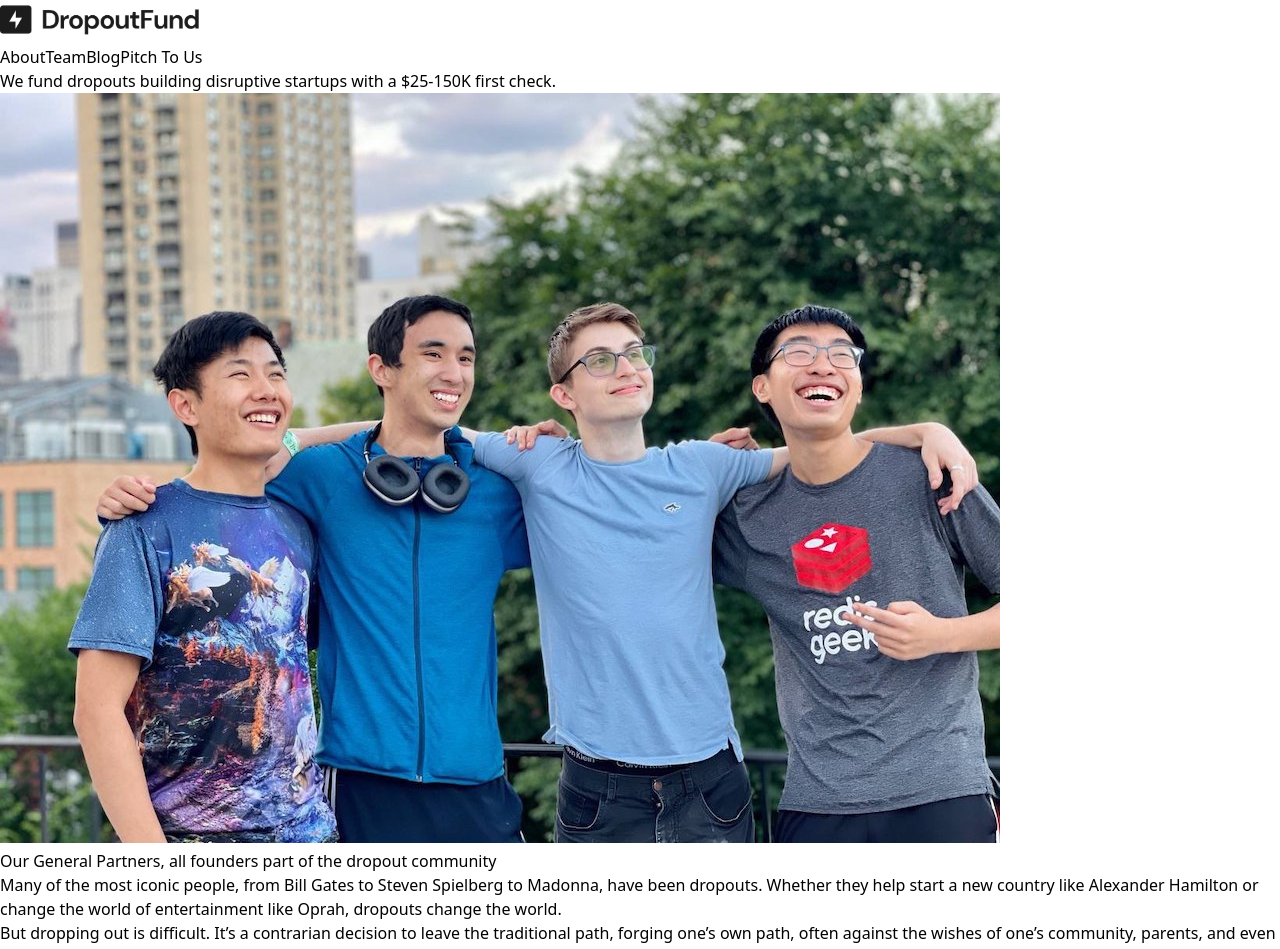
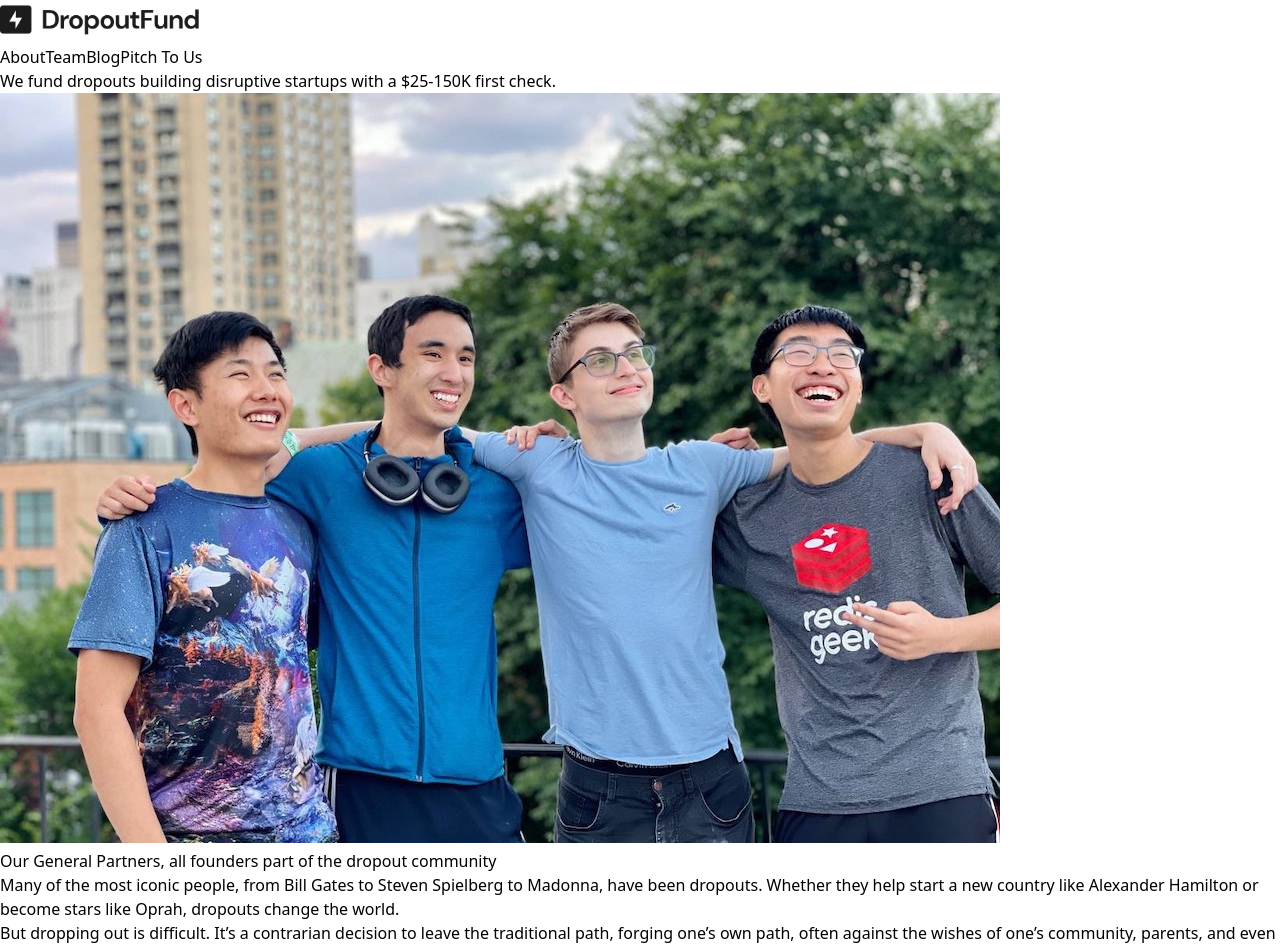
Before and after one commit to gaberomualdo/dropout-society-site, a Next.js app: page / in a window 1280 px wide. Shown: the top 949 px of the page. Built offline with nearby package versions, Linux system fonts and the light colour scheme.

Commit message:
feat: copy

```diff
--- a/src/components/Hero.jsx
+++ b/src/components/Hero.jsx
@@ -25,8 +25,8 @@ export function Hero() {
             <p>
               Many of the most iconic people, from Bill Gates to Steven
               Spielberg to Madonna, have been dropouts. Whether they help start
-              a new country like Alexander Hamilton or change the world of
-              entertainment like Oprah, dropouts change the world.
+              a new country like Alexander Hamilton or become stars like Oprah,
+              dropouts change the world.
             </p>
             <p>
               But dropping out is difficult. It’s a contrarian decision to leave
```
